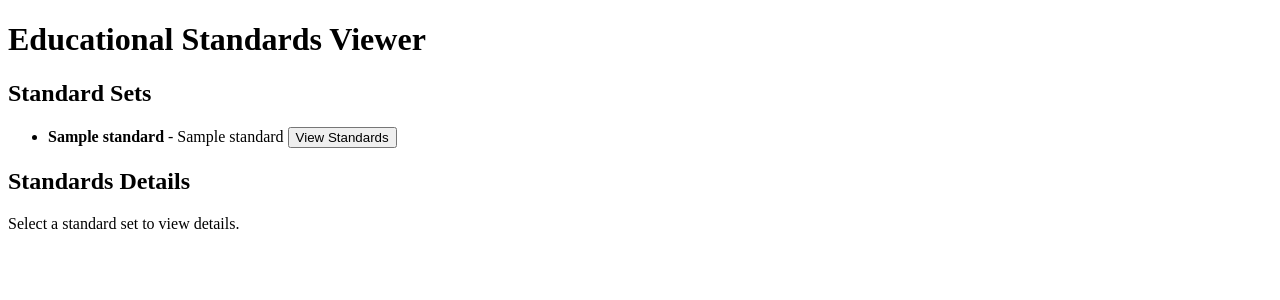
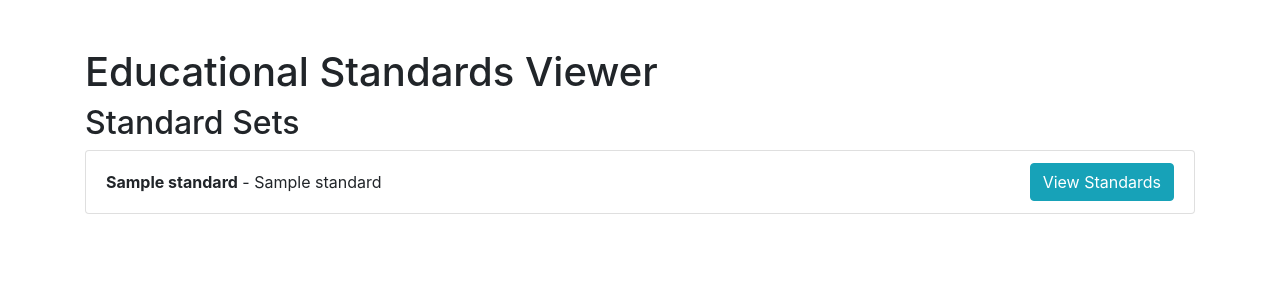
Before and after one commit to djdev3k-star/common-standards-python, a Flask app: template templates/index.html in a window 1280 px wide. Shown: the top 300 px of the page. Run offline with Flask 3, Linux system fonts and the light colour scheme; the template is opened without the code that fills it: most values are stand-ins (such as "Sample title", 1, 10 or a date in 2020); some libraries are stand-ins or nearby versions.

Commit message:
created standards template refactor

```diff
--- a/app.py
+++ b/app.py
@@ -1,19 +1,18 @@
-from flask import Flask, render_template, request, redirect, url_for, jsonify
+import os
+from flask import Flask, render_template, jsonify
 import requests
 from dotenv import load_dotenv
-import os
-
-# Initialize the Flask app
-app = Flask(__name__)
 
 # Load environment variables
 load_dotenv('.env')
 API_KEY = os.getenv('API_KEY')
 
+app = Flask(__name__)
+
 # Function to fetch jurisdiction data from the API
-def get_data():
+def get_jurisdiction_data():
     if API_KEY is None:
-        return {"error": "API_KEY not found. Please set the API_KEY in your .env file."}
+        return {}
 
     url = 'https://api.commonstandardsproject.com/api/v1/jurisdictions/49FCDFBD2CF04033A9C347BFA0584DF0'
     headers = {
@@ -25,45 +24,29 @@ def get_data():
         response.raise_for_status()
         data = response.json()
 
-        # Check if 'data' key exists
         if 'data' not in data:
-            return {"error": "API response does not contain 'data'."}
+            return {}
 
         return data['data']  # Return the main data object
     except requests.exceptions.RequestException as e:
-        return {"error": f"An error occurred: {e}"}
-    except KeyError:
-        return {"error": "Unexpected response structure. Please check the API response."}
+        return {}
 
-# Route to display the main page with standard sets
+# Route for the index page
 @app.route('/')
 def index():
-    # Fetch data from the API
-    standard_data = get_data()
+    standard_data = get_jurisdiction_data()
 
-    # Check if there was an error in fetching data
-    if "error" in standard_data:
-        return standard_data["error"]
+    if standard_data:
+        standard_sets = standard_data.get('standardSets', [])
+    else:
+        standard_sets = []
 
-    # Prepare the list of standard sets for display
-    standard_sets = []
-    if 'standardSets' in standard_data:
-        for standard_set in standard_data['standardSets']:
-            standard_sets.append({
-                "id": standard_set.get("id"),
-                "title": standard_set.get("title", "No Title"),
-                "subject": standard_set.get("subject", "No Subject")
-            })
-
-    # Render the HTML template and pass the standard sets data
     return render_template('index.html', standard_sets=standard_sets)
 
-# Route to fetch additional data for a selected standard set
+# Route to fetch standards for a given standard set ID
 @app.route('/standard/<standard_set_id>')
-def fetch_additional_data(standard_set_id):
-    # Endpoint to fetch additional details for a specific standard set
-    url = f'https://api.commonstandardsproject.com/api/v1/standards/{standard_set_id}'
-
+def fetch_standard_details(standard_set_id):
+    url = f'https://api.commonstandardsproject.com/api/v1/standard_sets/{standard_set_id}'
     headers = {
         'Api-key': API_KEY,
         'Content-Type': 'application/json'
@@ -74,24 +57,24 @@ def fetch_additional_data(standard_set_id):
         response.raise_for_status()
         data = response.json()
 
-        # Check if the data returned is as expected
-        if 'data' not in data:
-            return jsonify({"error": f"No data found for Standard Set ID {standard_set_id}"})
+        # Access standards as a dictionary of objects
+        standards_data = data.get('data', {}).get('standards', {})
 
-        # Prepare the standards details for display
-        standards_data = data['data'].get('standards', {})
-        standards_list = []
-        for standard_id, standard in standards_data.items():
-            standards_list.append({
-                "id": standard_id,
-                "description": standard.get('description', 'No Description Available')
-            })
+        if not standards_data:
+            return render_template('standards.html', error="No standards found for this standard set.")
 
-        return jsonify({"standards": standards_list})
+        # Convert standards dictionary to a list of values to make it iterable in the template
+        standards_list = list(standards_data.values())
 
+        # Render the template with the list of standards
+        return render_template(
+            'standards.html',
+            standards=standards_list,
+            standard_set_title=data['data'].get('title')
+        )
     except requests.exceptions.RequestException as e:
-        return jsonify({"error": f"An error occurred when fetching data for {standard_set_id}: {e}"})
+        return render_template('standards.html', error="An error occurred while fetching the data.")
 
-# Run the Flask app
+
 if __name__ == "__main__":
     app.run(debug=True)
--- a/templates/index.html
+++ b/templates/index.html
@@ -4,55 +4,34 @@
 <head>
     <meta charset="UTF-8">
     <title>Educational Standards Viewer</title>
+    <link rel="stylesheet" href="https://stackpath.bootstrapcdn.com/bootstrap/4.5.2/css/bootstrap.min.css">
 </head>
 
 <body>
+    <div class="container mt-5">
         <h1>Educational Standards Viewer</h1>
 
         <h2>Standard Sets</h2>
-    <ul>
+        <ul class="list-group">
             {% for standard_set in standard_sets %}
-        <li>
+            <li class="list-group-item d-flex justify-content-between align-items-center">
+                <div>
                     <strong>{{ standard_set.title }}</strong> - {{ standard_set.subject }}
-            <button onclick="fetchStandardDetails('{{ standard_set.id }}')">View Standards</button>
+                </div>
+                <a href="{{ url_for('fetch_standard_details', standard_set_id=standard_set.id) }}"
+                    class="btn btn-info">View Standards</a>
             </li>
             {% endfor %}
         </ul>
 
-    <h2>Standards Details</h2>
-    <div id="standards-details">
-        <p>Select a standard set to view details.</p>
+        {% if not standard_sets %}
+        <div class="alert alert-warning mt-4">No standard sets available.</div>
+        {% endif %}
     </div>
 
-    <script>
-        // Function to fetch and display details for the selected standard set
-        function fetchStandardDetails(standardSetId) {
-            fetch(`/standard/${standardSetId}`)
-                .then(response => response.json())
-                .then(data => {
-                    const detailsDiv = document.getElementById("standards-details");
-                    detailsDiv.innerHTML = ""; // Clear previous data
-
-                    if (data.error) {
-                        detailsDiv.innerHTML = `<p>${data.error}</p>`;
-                    } else {
-                        data.standards.forEach(standard => {
-                            const standardEl = document.createElement("div");
-                            standardEl.innerHTML = `
-                                <p><strong>Standard ID:</strong> ${standard.id}</p>
-                                <p><strong>Description:</strong> ${standard.description}</p>
-                                <hr>
-                            `;
-                            detailsDiv.appendChild(standardEl);
-                        });
-                    }
-                })
-                .catch(error => {
-                    const detailsDiv = document.getElementById("standards-details");
-                    detailsDiv.innerHTML = `<p>An error occurred: ${error}</p>`;
-                });
-        }
-    </script>
+    <script src="https://code.jquery.com/jquery-3.5.1.slim.min.js"></script>
+    <script src="https://cdn.jsdelivr.net/npm/@popperjs/core@2.5.2/dist/umd/popper.min.js"></script>
+    <script src="https://stackpath.bootstrapcdn.com/bootstrap/4.5.2/js/bootstrap.min.js"></script>
 </body>
 
 </html>
```
Also changed, not shown: templates/standards.html (added, +34 -0 lines). Lines whose indentation alone changed are shown as unchanged.
